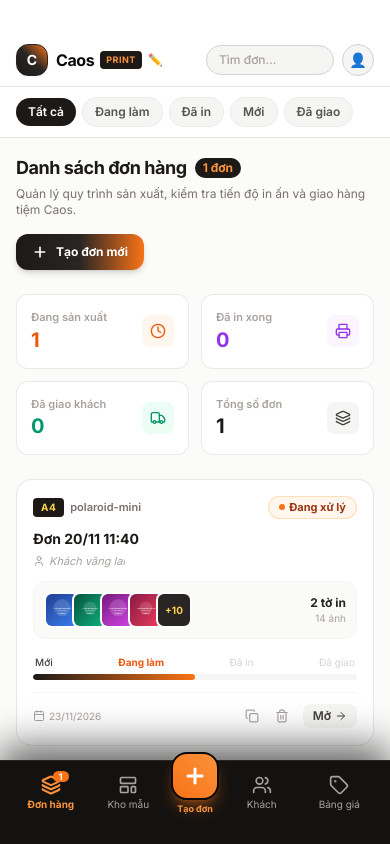
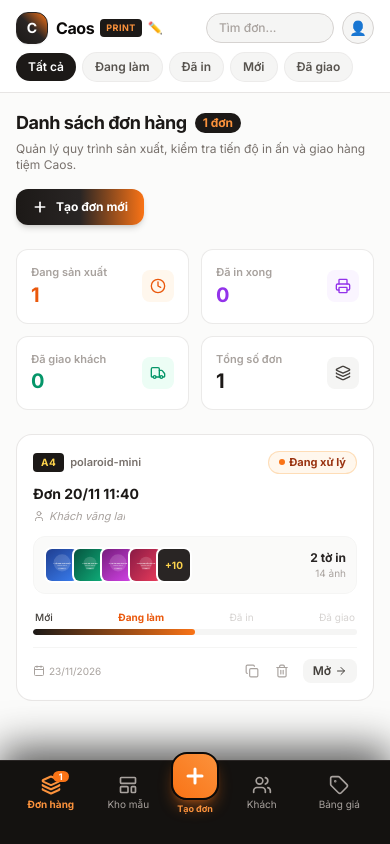
Before and after one commit to longtuann0002-cmd/APP-D-N-TRANG-IN, a React (Vite) app: page / in a window 390 px wide. Built offline with nearby package versions, Linux system fonts and the light colour scheme; no server answers.

Commit message:
fix(mobile): elevate header snug under status bar, remove shadows and blur, pure white solid background

```diff
--- a/src/App.tsx
+++ b/src/App.tsx
@@ -930,18 +930,20 @@ export function App() {
       {/* Main Work Area */}
       <div className="flex-1 flex flex-col h-full overflow-hidden">
 
-        {/* Mobile Brand Header — visible only on mobile when on Orders dashboard */}
+        {/* Mobile Brand Header & Filter Chips — visible only on mobile when on Orders dashboard */}
         {activeTab === 'orders' && (
-          <div
-            className="safe-area-top-header relative z-30 flex md:hidden items-center justify-between px-4 pb-2.5 border-b border-stone-200 shrink-0 shadow-2xs"
+          <header
+            className="safe-area-top-header relative z-30 flex md:hidden flex-col border-b border-stone-200 shrink-0"
             style={{
-              paddingTop: 'max(calc(env(safe-area-inset-top, 0px) + 6px), 44px)',
+              paddingTop: 'max(env(safe-area-inset-top, 0px), 8px)',
               backgroundColor: '#ffffff',
               isolation: 'isolate',
               WebkitBackfaceVisibility: 'hidden',
               transform: 'translateZ(0)'
             }}
           >
+            {/* Row 1: Brand & Search */}
+            <div className="flex items-center justify-between px-4 pt-1 pb-2">
               <div
                 onClick={() => setIsEditLogoModalOpen(true)}
                 className="flex items-center gap-2 cursor-pointer active:scale-95 transition group"
@@ -978,33 +980,9 @@ export function App() {
                 </button>
               </div>
             </div>
-        )}
-
-        {/* Desktop Top Navigation Bar (when not in Editor) */}
-        {activeTab !== 'editor' && (
-          <div className="hidden md:block">
-            <TopBar
-              currentStatusFilter={statusFilter}
-              onSelectStatusFilter={setStatusFilter}
-              searchQuery={searchQuery}
-              onSearchChange={setSearchQuery}
-              onOpenNewOrder={() => setIsNewOrderModalOpen(true)}
-              onOpenAuth={() => setIsAuthModalOpen(true)}
-              statusCounts={statusCounts}
-              isSupabaseConnected={supabaseConnected}
-            />
-          </div>
-        )}
-
-        {/* Mobile status filter chips (visible in orders tab) */}
-        {activeTab === 'orders' && (
-          <div
-            className="relative z-20 flex md:hidden items-center gap-1.5 overflow-x-auto no-scrollbar py-2.5 px-4 border-b border-stone-200 shrink-0"
-            style={{
-              backgroundColor: '#ffffff',
-              isolation: 'isolate'
-            }}
-          >
+
+            {/* Row 2: Status Filter Chips */}
+            <div className="flex items-center gap-1.5 overflow-x-auto no-scrollbar px-4 pb-2.5">
               {[
                 { id: 'all' as const, label: 'Tất cả' },
                 { id: 'in_progress' as const, label: 'Đang làm' },
@@ -1024,6 +1002,23 @@ export function App() {
                   {tab.label}
                 </button>
               ))}
+            </div>
+          </header>
+        )}
+
+        {/* Desktop Top Navigation Bar (when not in Editor) */}
+        {activeTab !== 'editor' && (
+          <div className="hidden md:block">
+            <TopBar
+              currentStatusFilter={statusFilter}
+              onSelectStatusFilter={setStatusFilter}
+              searchQuery={searchQuery}
+              onSearchChange={setSearchQuery}
+              onOpenNewOrder={() => setIsNewOrderModalOpen(true)}
+              onOpenAuth={() => setIsAuthModalOpen(true)}
+              statusCounts={statusCounts}
+              isSupabaseConnected={supabaseConnected}
+            />
           </div>
         )}
 
--- a/src/components/crm/CustomerCRM.tsx
+++ b/src/components/crm/CustomerCRM.tsx
@@ -86,7 +86,7 @@ export const CustomerCRM: React.FC<CustomerCRMProps> = ({
         <div
           className="safe-area-top-header relative z-20 p-4 border-b border-stone-200 space-y-3 md:pt-4"
           style={{
-            paddingTop: 'max(calc(env(safe-area-inset-top, 0px) + 6px), 44px)',
+            paddingTop: 'max(env(safe-area-inset-top, 0px), 8px)',
             backgroundColor: '#ffffff',
             isolation: 'isolate'
           }}
--- a/src/components/layout/EditorTopBar.tsx
+++ b/src/components/layout/EditorTopBar.tsx
@@ -169,9 +169,9 @@ export const EditorTopBar: React.FC<EditorTopBarProps> = ({
 
   return (
     <header
-      className="safe-area-top-header relative border-b border-stone-200 px-3 flex items-center justify-between shrink-0 select-none z-30 pb-2 md:py-0 md:h-12 shadow-2xs"
+      className="safe-area-top-header relative border-b border-stone-200 px-3 flex items-center justify-between shrink-0 select-none z-30 pb-2 md:py-0 md:h-12"
       style={{
-        paddingTop: 'max(calc(env(safe-area-inset-top, 0px) + 6px), 44px)',
+        paddingTop: 'max(env(safe-area-inset-top, 0px), 8px)',
         backgroundColor: '#ffffff',
         isolation: 'isolate',
         WebkitBackfaceVisibility: 'hidden',
--- a/src/components/templates/TemplateGallery.tsx
+++ b/src/components/templates/TemplateGallery.tsx
@@ -203,9 +203,9 @@ export const TemplateGallery: React.FC<TemplateGalleryProps> = ({
     <div className="flex-1 h-full flex flex-col bg-studio-bg overflow-hidden select-none">
       {/* Header — Responsive for Mobile & Desktop */}
       <div
-        className="safe-area-top-header relative z-20 border-b border-studio-border px-4 md:px-8 py-2 md:py-3 md:h-16 flex flex-col md:flex-row md:items-center justify-between shrink-0 gap-3 shadow-2xs"
+        className="safe-area-top-header relative z-20 border-b border-studio-border px-4 md:px-8 py-2 md:py-3 md:h-16 flex flex-col md:flex-row md:items-center justify-between shrink-0 gap-3"
         style={{
-          paddingTop: 'max(calc(env(safe-area-inset-top, 0px) + 6px), 44px)',
+          paddingTop: 'max(env(safe-area-inset-top, 0px), 8px)',
           backgroundColor: '#ffffff',
           isolation: 'isolate',
           WebkitBackfaceVisibility: 'hidden',
--- a/src/index.css
+++ b/src/index.css
@@ -53,7 +53,7 @@
 
 /* Bulletproof Native Safe-Area Utilities */
 .safe-area-top-header {
-  padding-top: max(calc(env(safe-area-inset-top, 0px) + 6px), 44px) !important;
+  padding-top: max(env(safe-area-inset-top, 0px), 8px) !important;
   background-color: #ffffff !important;
   isolation: isolate !important;
   -webkit-backface-visibility: hidden !important;
```
Lines whose indentation alone changed are shown as unchanged.
